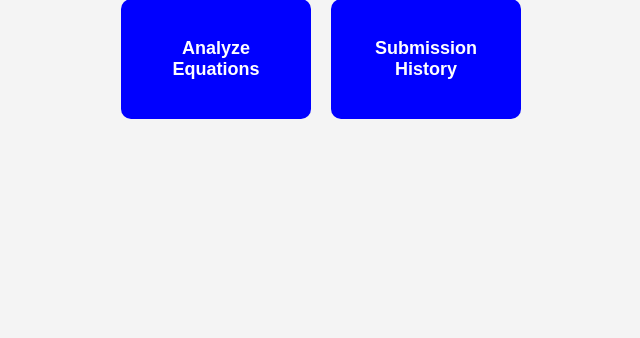
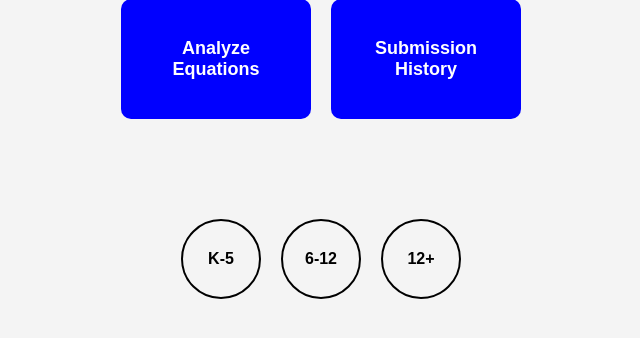
Before and after one commit to zuhairsiddiqui/GeoSenseAssist-Project, a Flask app: page / in a window 1280 px wide. Shown: the part 315-653 px from the top of the page, without its empty margins (319-959 px from the left). Run offline with Flask 3, Linux system fonts and the light colour scheme.

Commit message:
Updated views.py and website.html to work with education level

```diff
--- a/website/templates/website.html
+++ b/website/templates/website.html
@@ -80,6 +80,39 @@
         .file-input {
             display: none;
         }
+
+        .education-buttons {
+            display: flex;
+            justify-content: center;
+            gap: 20px;
+            margin-top: 40px;
+        }
+
+        .circle-button {
+            width: 80px;
+            height: 80px;
+            border-radius: 50%;
+            border: 2px solid black;
+            background-color: transparent;
+            color: black;
+            font-size: 16px;
+            font-weight: bold;
+            display: flex;
+            align-items: center;
+            justify-content: center;
+            cursor: pointer;
+            text-decoration: none;
+        }
+
+        .circle-button:hover {
+            background-color: rgba(0, 0, 0, 0.1);
+        }
+
+        .circle-button.selected {
+            background-color: black;
+            color: white;
+        }
+
     </style>
 </head>
 
@@ -94,22 +127,50 @@
 
     <div class="button-container">
         <form action="/upload_shapes" method="POST" enctype="multipart/form-data">
+            <input type="hidden" name="educationLevel" id="educationLevel" value="elementarylevel">
             <input type="file" name="fileUpload" accept=".pdf,.jpg,.jpeg,.png" class="file-input" id="shapesFile" onchange="this.form.submit()">
             <label for="shapesFile" class="custom-button">Analyze Shapes</label>
         </form>
 
         <form action="/upload_graphs" method="POST" enctype="multipart/form-data">
+            <input type="hidden" name="educationLevel" id="educationLevel" value="elementarylevel">
             <input type="file" name="fileUpload" accept=".pdf,.jpg,.jpeg,.png" class="file-input" id="graphsFile" onchange="this.form.submit()">
             <label for="graphsFile" class="custom-button">Analyze Graphs</label>
         </form>
 
         <form action="/upload_equations" method="POST" enctype="multipart/form-data">
+            <input type="hidden" name="educationLevel" id="educationLevel" value="elementarylevel">
             <input type="file" name="fileUpload" accept=".pdf,.jpg,.jpeg,.png" class="file-input" id="equationsFile" onchange="this.form.submit()">
             <label for="equationsFile" class="custom-button">Analyze Equations</label>
         </form>
 
         <a href="/history" class="custom-button">Submission History</a>
     </div>
+
+    <div class="education-buttons">
+        <button type="button" class="circle-button" onclick="setEducationLevel('elementarylevel', this)">K-5</button>
+        <button type="button" class="circle-button" onclick="setEducationLevel('middlelevel', this)">6-12</button>
+        <button type="button" class="circle-button" onclick="setEducationLevel('collegelevel', this)">12+</button>
+    </div>
+
+    <script>
+        function setEducationLevel(level, element) {
+            // Update all hidden input fields in forms (change the education levels for them)
+            document.querySelectorAll("input[name='educationLevel']").forEach(input => {
+                input.value = level;
+            });
+
+            // Reset button styles
+            document.querySelectorAll(".circle-button").forEach(btn => {
+                btn.classList.remove("selected");
+            });
+
+            // Highlight selected button for user
+            element.classList.add("selected");
+        }
+    </script>
+
+    <!-- https://www.w3schools.com/tags/att_input_type_radio.asp */
 </body>
 
 </html>
--- a/website/views.py
+++ b/website/views.py
@@ -69,19 +69,24 @@ def signup():
 def uploaded_file(filename):
     return send_from_directory(app.config['UPLOAD_DIRECTORY'], filename)
 
+# value = request.form.get(key, default=None), key being educationLevel which we get, and the elementary level being the default.
+
 @views.route('/upload_shapes', methods=['POST'])
 def upload_shapes():
-    shape, analysis = buttonsFunctionality.upload_shapes("of a 9th - 12th grader")
+    education_level = request.form.get("educationLevel", "elementarylevel")
+    shape, analysis = buttonsFunctionality.upload_shapes(education_level)
     return render_template('Shapes.html', filename=shape, result=analysis)
 
 @views.route('/upload_graphs', methods=['POST'])
 def upload_graphs():
-  graph, analysis = buttonsFunctionality.upload_graph("of a 9th - 12th grader")
+  education_level = request.form.get("educationLevel", "elementarylevel")
+  graph, analysis = buttonsFunctionality.upload_graph(education_level)
   return render_template('graphs.html', filename=graph, result=analysis)
 
 @views.route('/upload_equations', methods=['POST'])
 def upload_equation():
-  equation, analysis = buttonsFunctionality.upload_equation("of a 9th - 12th grader")
+  education_level = request.form.get("educationLevel", "elementarylevel")
+  equation, analysis = buttonsFunctionality.upload_equation(education_level)
   return render_template('equations.html', filename=equation, result=analysis)
 
 @views.route('/audio_analysis', methods=['POST'])
```
Also changed, not shown: ImageDetection.py (line endings or trailing spaces).
